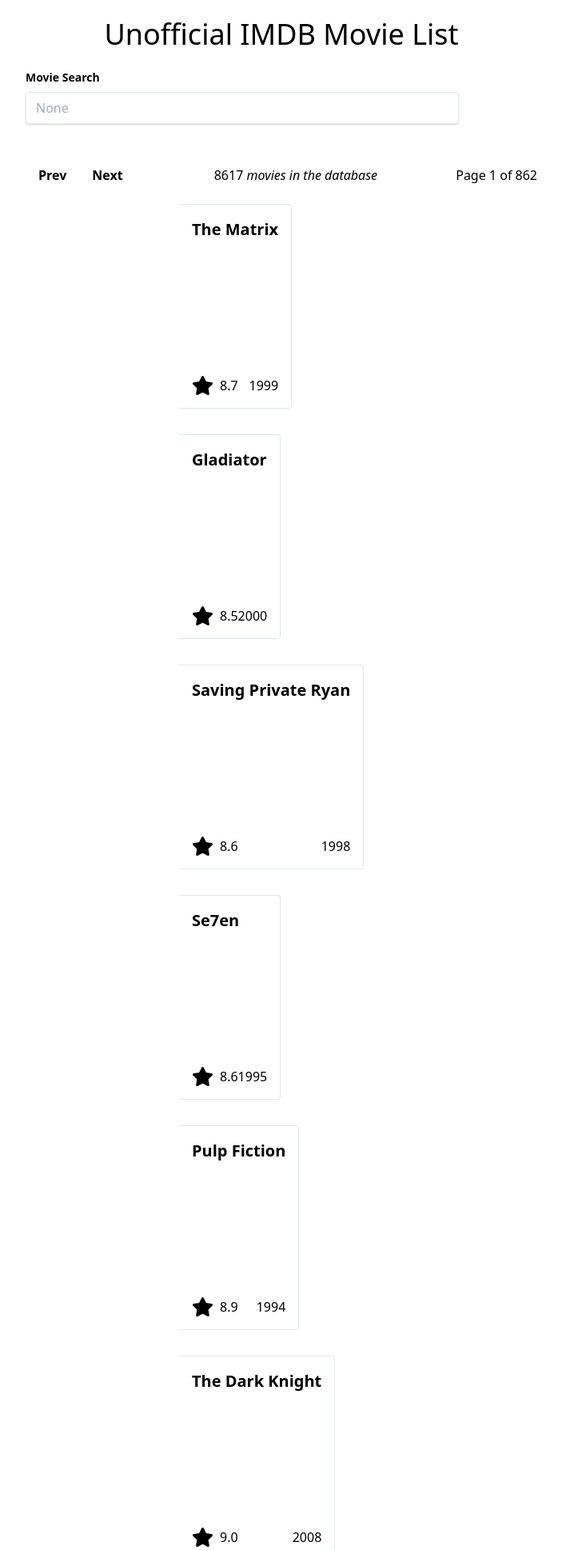
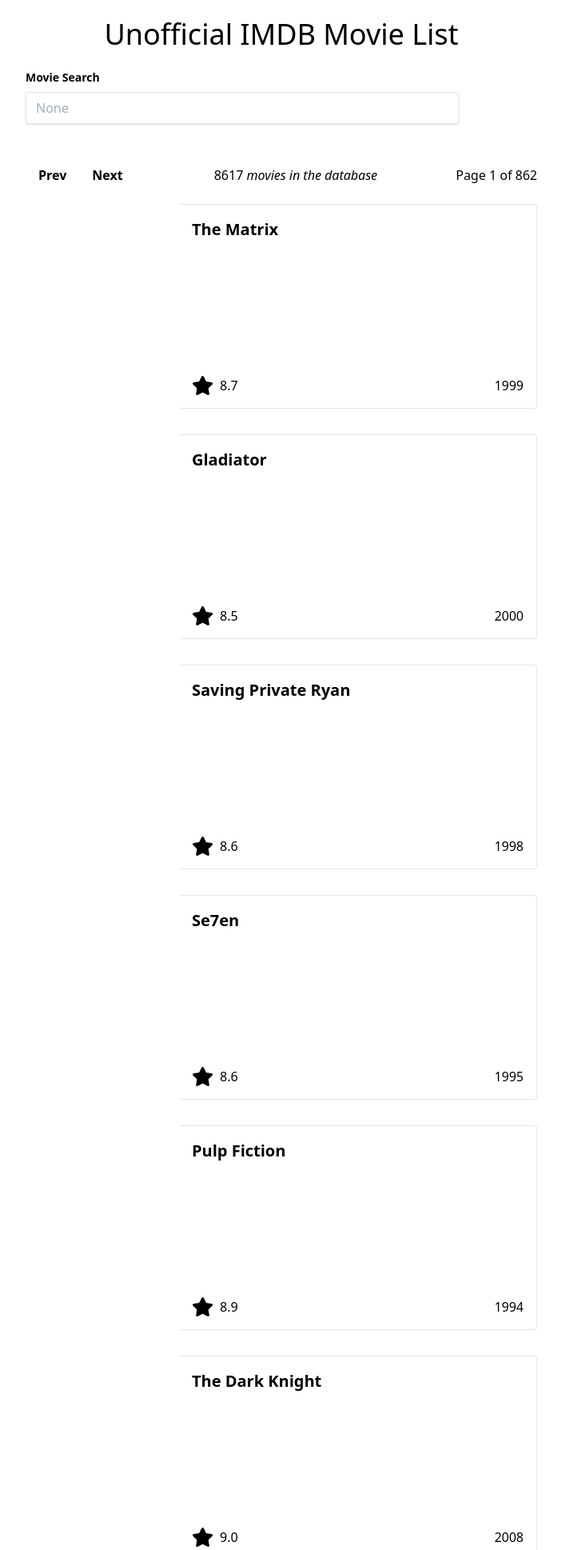
Before and after one commit to evan-buss/imdb-web-scraper, a Flask app: page /movies in a window 1280 px wide. Shown: the top 1938 px of the page at 80% size, without its empty margins (288-991 px from the left). Run offline with Flask 2, Linux system fonts and the light colour scheme; data comes from the database, SQL or seed files in the repository; some libraries are stand-ins or nearby versions.

Commit message:
Minor changes

```diff
--- a/scraper/settings.py
+++ b/scraper/settings.py
@@ -13,7 +13,7 @@
 
 SPIDER_MODULES = ['scraper.spiders']
 NEWSPIDER_MODULE = 'scraper.spiders'
-DEPTH_LIMIT = 10
+DEPTH_LIMIT = 30
 
 
 # Crawl responsibly by identifying yourself (and your website) on the user-agent
--- a/server/templates/movies.html
+++ b/server/templates/movies.html
@@ -60,6 +60,7 @@
         {% endif %}
       </div>
     </div>
+    <!-- TODO: Make mobile friendly -->
     <!-- Movie Card List  -->
     <div>
       {% for movie in movies %}
@@ -69,7 +70,7 @@
           style="background-image: url({{ movie['poster'] }})" title="{{ movie['title'] }} poster">
         </div>
         <div
-          class="border-r border-b border-l border-grey-light lg:border-l-0 lg:border-t lg:border-grey-light bg-white rounded-b lg:rounded-b-none lg:rounded-r p-4 flex flex-col justify-between leading-normal">
+          class="w-full border-r border-b border-l border-grey-light lg:border-l-0 lg:border-t lg:border-grey-light bg-white rounded-b lg:rounded-b-none lg:rounded-r p-4 flex flex-col justify-between leading-normal">
           <div class="mb-8">
             <div class="text-black font-bold text-xl mb-2">{{ movie['title'] }}</div>
             <p class="text-grey-darker text-base">{{movie['summary']}}</p>
```
Also changed, not shown: 2 other files.
